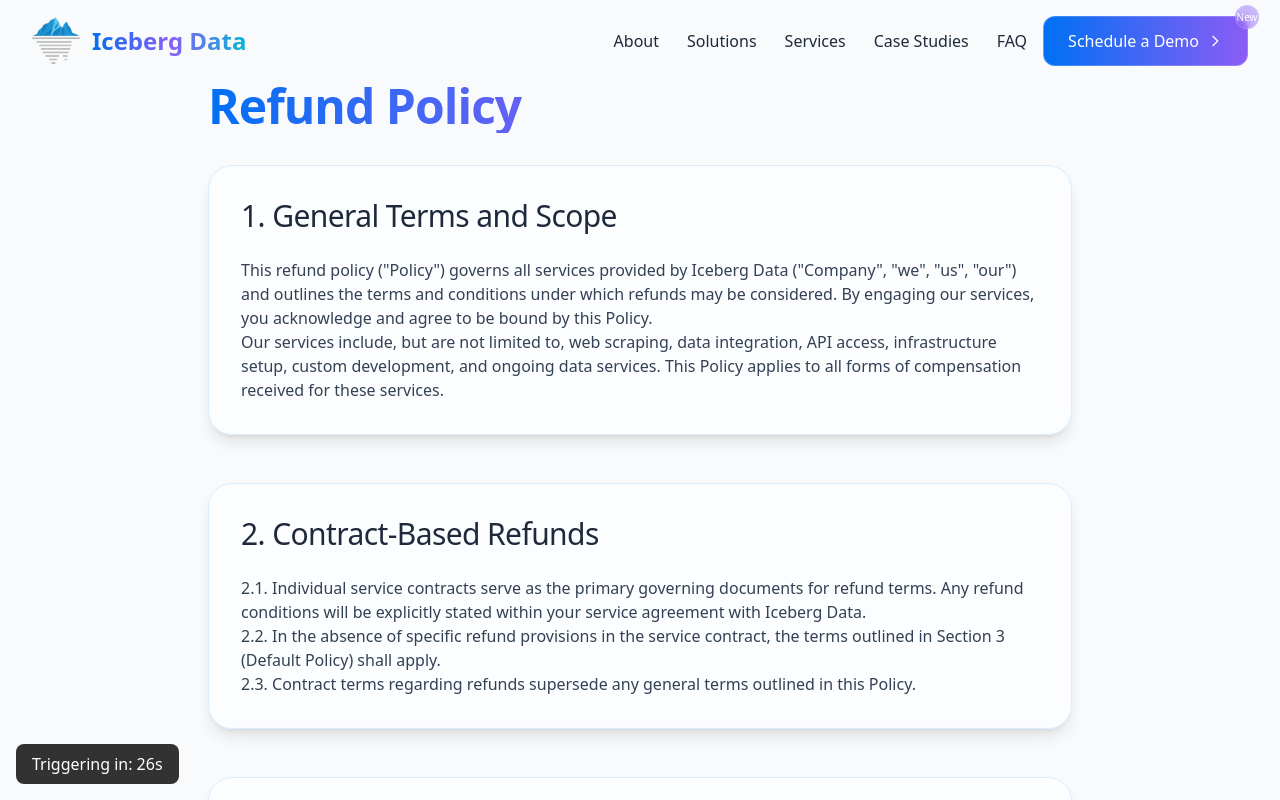
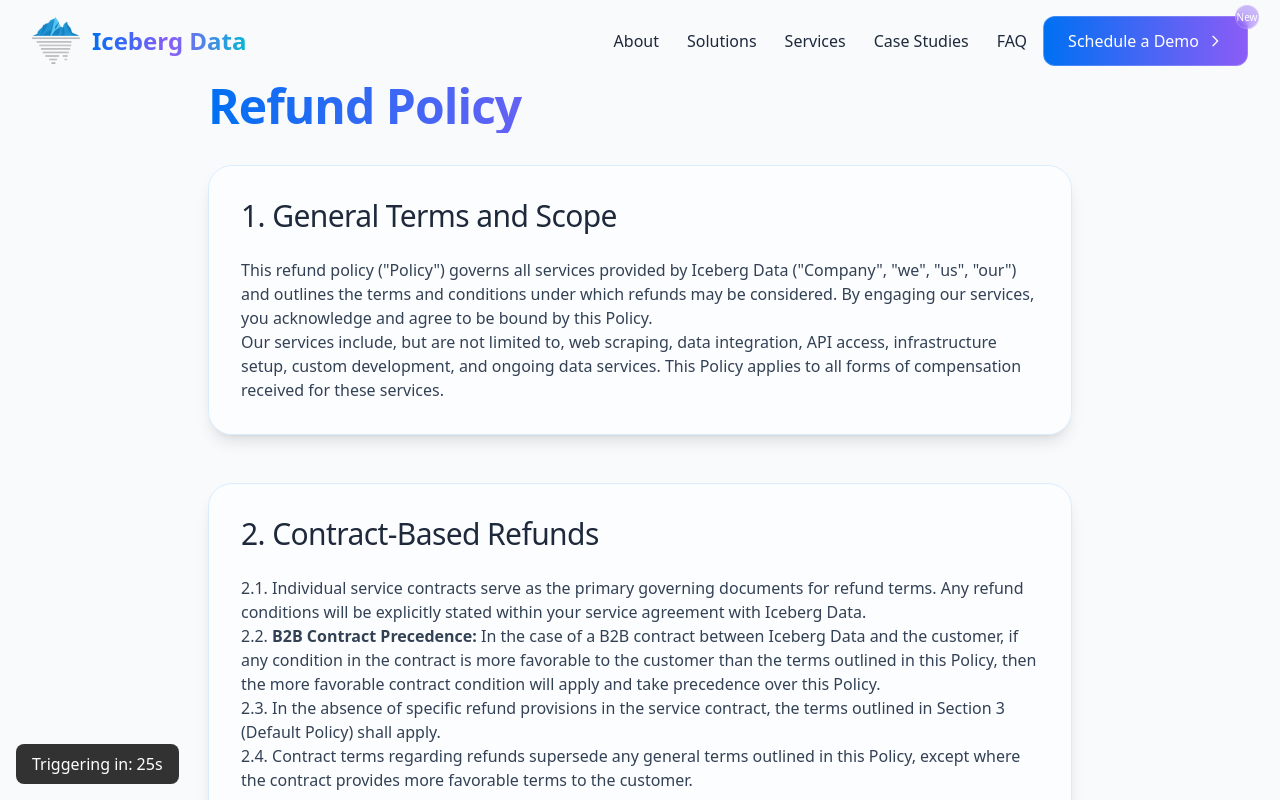
Before and after one commit to icebergdata-io/web, a React (Vite) app: page /refund in a window 1280 px wide. Shown: the top 800 px of the page. Built offline with nearby package versions, Linux system fonts and the light colour scheme.

Commit message:
Update refund policy to clarify B2B contract precedence - more favorable terms for customers take priority

```diff
--- a/src/policies/Refund.jsx
+++ b/src/policies/Refund.jsx
@@ -31,11 +31,17 @@ const Refund = () => {
                 conditions will be explicitly stated within your service agreement with Iceberg Data.
               </p>
               <p className="text-dark-700">
-                2.2. In the absence of specific refund provisions in the service contract, the terms outlined in Section 3
+                2.2. <strong>B2B Contract Precedence:</strong> In the case of a B2B contract between Iceberg Data and the customer,
+                if any condition in the contract is more favorable to the customer than the terms outlined in this Policy,
+                then the more favorable contract condition will apply and take precedence over this Policy.
+              </p>
+              <p className="text-dark-700">
+                2.3. In the absence of specific refund provisions in the service contract, the terms outlined in Section 3
                 (Default Policy) shall apply.
               </p>
               <p className="text-dark-700">
-                2.3. Contract terms regarding refunds supersede any general terms outlined in this Policy.
+                2.4. Contract terms regarding refunds supersede any general terms outlined in this Policy, except where
+                the contract provides more favorable terms to the customer.
               </p>
             </div>
           </section>
@@ -133,7 +139,8 @@ const Refund = () => {
               </div>
               <p className="text-dark-700">
                 All refund requests will be evaluated based on the terms outlined in this Policy and any applicable
-                contract terms.
+                contract terms. B2B customers with formal contracts will have their contract terms reviewed for any
+                more favorable conditions that may apply.
               </p>
             </div>
           </section>
@@ -146,11 +153,15 @@ const Refund = () => {
                 Terms of Service and other applicable policies.
               </p>
               <p className="text-dark-700">
-                7.2. We reserve the right to modify this Policy at any time without prior notice. The current version
+                7.2. <strong>Contract Precedence:</strong> For B2B customers with formal service contracts, the terms of your
+                contract will take precedence over this Policy where they provide more favorable conditions to you.
+              </p>
+              <p className="text-dark-700">
+                7.3. We reserve the right to modify this Policy at any time without prior notice. The current version
                 will always be available on our website.
               </p>
               <p className="text-dark-700">
-                7.3. Any disputes regarding refunds shall be resolved in accordance with the dispute resolution
+                7.4. Any disputes regarding refunds shall be resolved in accordance with the dispute resolution
                 provisions in your service contract or our Terms of Service.
               </p>
             </div>
```
